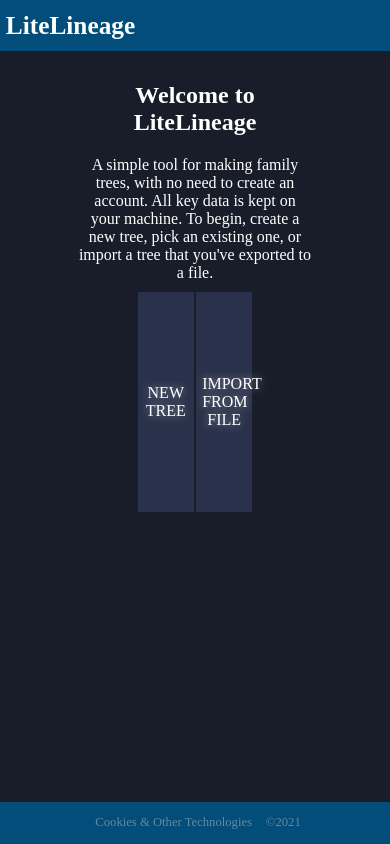
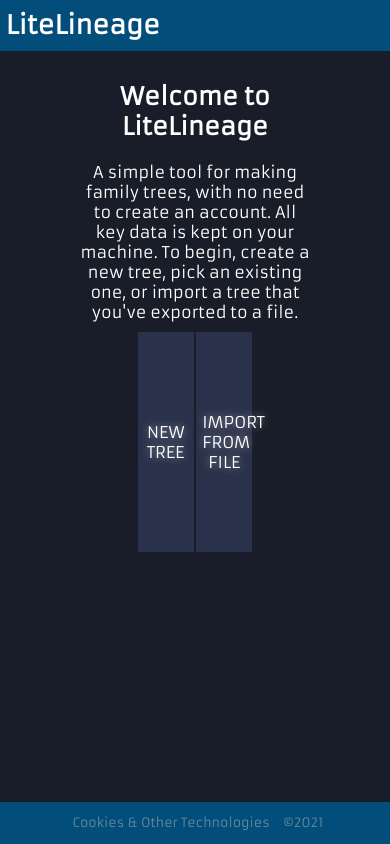
Before and after one commit to DMNK-K/lite-lineage, a React (Create React App) app: page / in a window 390 px wide. Built offline with nearby package versions, Linux system fonts and the light colour scheme.

Commit message:
Fix parenting bug, add styling
Parenting bug involved parentId being saved without parsing to int, and
since == signs were changed to === in a lot of places to get rid of
eslint warns previously, this caused a problem.

Styling mostly involved media queries.

```diff
--- a/public/index.html
+++ b/public/index.html
@@ -11,6 +11,8 @@
     />
     <link rel="apple-touch-icon" href="%PUBLIC_URL%/site_logo.png" />
     <link rel="manifest" href="%PUBLIC_URL%/manifest.json" />
+    <link rel="preconnect" href="https://fonts.gstatic.com">
+    <link href="https://fonts.googleapis.com/css2?family=Armata&display=swap" rel="stylesheet">
     <title>LiteLineage</title>
   </head>
   <body>
--- a/src/App.css
+++ b/src/App.css
@@ -1,7 +1,8 @@
-* {
+*
+{
   -moz-box-sizing: border-box;
--webkit-box-sizing: border-box;
-box-sizing: border-box;
+  -webkit-box-sizing: border-box;
+  box-sizing: border-box;
 }
 
 :root
@@ -12,6 +13,7 @@ box-sizing: border-box;
   --font_input: "Armata";
 
   --color_bcg: rgb(25, 29, 41);
+  --color_bcg_grayed: rgb(38, 43, 58);
   --color_primary: rgb(42, 50, 75);
   --color_primary_hover: rgb(26, 142, 155);
   --color_secondary: rgb(2, 77, 121);
@@ -24,6 +26,9 @@ box-sizing: border-box;
   --color_text_tert: rgba(197, 197, 197, 0.5);
   --color_text_input: rgb(224, 224, 224);
   --color_text_disabled: rgb(255, 255, 255, 0.2);
+
+  --color_scroll_bcg: rgba(255, 255, 255, 0.1);
+  --color_scroll_thumb: rgba(255, 255, 255, 0.2);
 
   --space-cadet: rgb(42, 50, 75);
 
@@ -308,8 +313,8 @@ h2
 .side_drawer
 {
   position: fixed;
-  width:27%;
-  height: 100%;
+  width:28%;
+  height: 89%;
   background-color: var(--color_primary);
   color: var(--color_text_prim);
   z-index: 99999;
@@ -330,6 +335,21 @@ h2
   font-size: 16px;
   height:95%;
   overflow-y:auto;
+}
+
+.side_drawer_content::-webkit-scrollbar
+{
+  width:12px;
+}
+
+.side_drawer_content::-webkit-scrollbar-track
+{
+  background-color: var(--color_scroll_bcg);
+}
+
+.side_drawer_content::-webkit-scrollbar-thumb
+{
+  background-color: var(--color_scroll_thumb);
 }
 
 .side_drawer_content_section
@@ -370,6 +390,11 @@ h3
   font-size:15px;
   line-height: 24px;
   /* border:yellow solid 1px; */
+}
+
+.side_drawer_row button
+{
+  height: 100%;
 }
 
 .word_input_label
@@ -463,6 +488,7 @@ h3
   flex-direction: column;
   justify-content: center;
   bottom: 50%;
+  transform:translate(0, 50%);
   right:0;
   z-index: 999;
 }
@@ -487,6 +513,23 @@ h3
   overflow:auto;
 }
 
+.family_tree::-webkit-scrollbar
+{
+  width:12px;
+  height:12px;
+  background-color:var(--color_primary);
+}
+
+.family_tree::-webkit-scrollbar-track
+{
+  background-color: var(--color_scroll_bcg);
+}
+
+.family_tree::-webkit-scrollbar-thumb
+{
+  background-color: var(--color_scroll_thumb);
+}
+
 .family_member
 {
   position: absolute;
@@ -494,10 +537,10 @@ h3
   left:0px;
   background-color: var(--color_secondary);
 
-  -webkit-user-select: none; /* Safari */
-  -moz-user-select: none; /* Firefox */
-  -ms-user-select: none; /* IE10+/Edge */
-  user-select: none; /* Standard */
+  -webkit-user-select: none;
+  -moz-user-select: none;
+  -ms-user-select: none;
+  user-select: none;
 
   transition: top 0.06s, left 0.06s;
 }
@@ -664,10 +707,10 @@ h3
   height: 14%;
 }
 
-.family_member_info_extended
+/* .family_member_info_extended
 {
 
-}
+} */
 
 /* line rendering */
 
@@ -760,3 +803,39 @@ footer span
   font-size: 16px;
   line-height: 24px;
 }
+
+/* ================================================================= */
+/* ============== MEDIA QUERIES SECTION ============================ */
+/* ================================================================= */
+@media screen and (max-width: 1680px)
+{
+  .side_drawer
+  {
+    width: 35%;
+  }
+}
+
+@media screen and (max-width: 1440px)
+{
+  .side_drawer
+  {
+    width: 45%;
+  }
+
+  .zoom_wrapper button
+  {
+    width:40px;
+    height:40px;
+    margin-right:25px;
+  }
+}
+
+@media screen and (max-width: 1024px)
+{
+  .side_drawer
+  {
+    width: 100%;
+  }
+
+
+}
--- a/src/App.js
+++ b/src/App.js
@@ -276,9 +276,9 @@ class App extends Component
   handleEditFamMember(personId, replacerPersonObj)
   {
     //edited data should already be validated before it gets here
-    //console.log("handling edit of person with id: " + personId + " (should match this one: "+ replacerPersonObj.id +")");
     let newFamily = [...this.state.currentTree.family];
     const i = newFamily.findIndex(item => item.id === personId);
+    // console.log("Handling edit of person with id: " + personId + " (should match this one: "+ replacerPersonObj.id +"). Their index within family is: " + i);
     if (i >= 0)
     {
       newFamily[i] = replacerPersonObj;
--- a/src/Person.js
+++ b/src/Person.js
@@ -183,8 +183,13 @@ class Person
             }
 
         } while(used);
-        console.log("smallestId: " + smallestId);
+        // console.log("smallestId: " + smallestId);
         return smallestId;
+    }
+
+    getHealthProblemsText()
+    {
+        return this.healthProblems.map(item => item.text);
     }
 
     static cloneFromOther(otherPerson)
--- a/src/components/FamilyMemberExtension.jsx
+++ b/src/components/FamilyMemberExtension.jsx
@@ -16,7 +16,7 @@ class FamilyMemberExtension extends Component
                 }
                 <p className="family_member_info">Eye color: {this.props.person.colorEyes}</p>
                 <p className="family_member_info">Hair color: {this.props.person.colorHair}</p>
-                <p className="family_member_info">Health problems: {this.props.person.healthProblems.join(", ")}</p>
+                <p className="family_member_info">Health problems: {this.props.person.getHealthProblemsText().join(", ")}</p>
                 <p className="family_member_info">Notes: {this.props.person.notes}</p>
             </div>
         );
--- a/src/components/SideDrawerEditMemberForm.jsx
+++ b/src/components/SideDrawerEditMemberForm.jsx
@@ -91,10 +91,12 @@ class EditMemberForm extends Component
     changeParents(e, parentIndex)
     {
         const newParentId = e.target.value;
+        // console.log("newParentId: " + newParentId + " for parentIndex: " + parentIndex);
         if (parentIndex === 0 || parentIndex === 1)
         {
             const draftPerson = Person.cloneFromOther(this.props.editedPerson);
-            draftPerson["parentId" + parentIndex] = (newParentId === this.#noneSign) ? null : newParentId;
+            draftPerson["parentId" + parentIndex] = (newParentId === this.#noneSign) ? null : parseInt(newParentId);
+            // console.log("draftPerson new parent: " + draftPerson["parentId" + parentIndex]);
             this.props.handleEdit(this.props.editedPerson.id, draftPerson);
         }
         else
@@ -237,8 +239,8 @@ class EditMemberForm extends Component
                         <p className="side_drawer_row">Diseases and health problems:</p>
                         {healthProblemInputs}
                         <div className="side_drawer_row">
-                            <button type="button" onClick={this.changeNumberOfHealthProblems.bind(this, 1)}>+</button>
-                            <button type="button" onClick={this.changeNumberOfHealthProblems.bind(this, -1)}>-</button>
+                            <button type="button" onClick={this.changeNumberOfHealthProblems.bind(this, 1)}>ADD</button>
+                            <button type="button" onClick={this.changeNumberOfHealthProblems.bind(this, -1)}>REMOVE</button>
                         </div>
                     </div>
 
```
Also changed, not shown: 1 other file (tests, documents, lock files or other folders).
